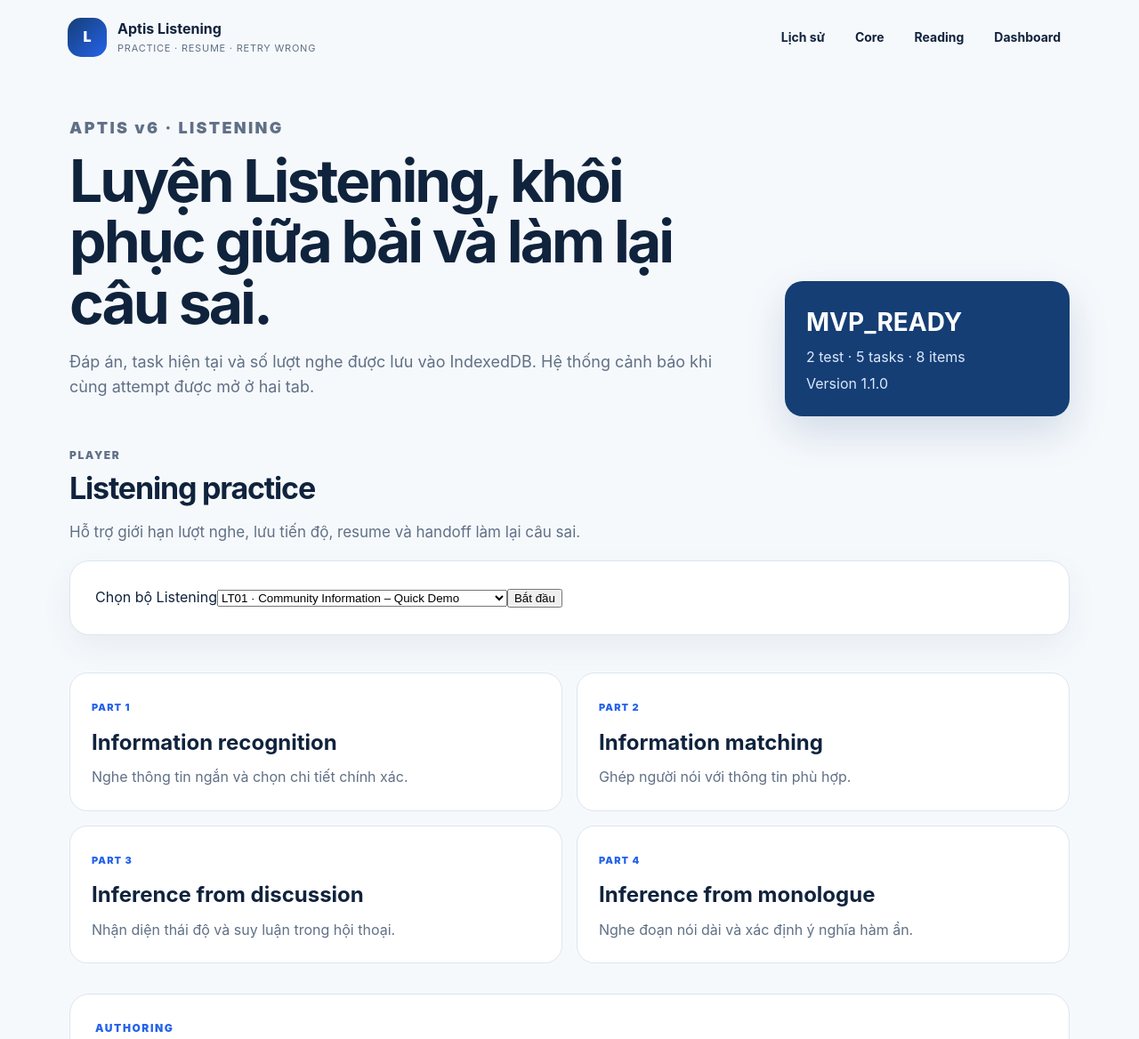
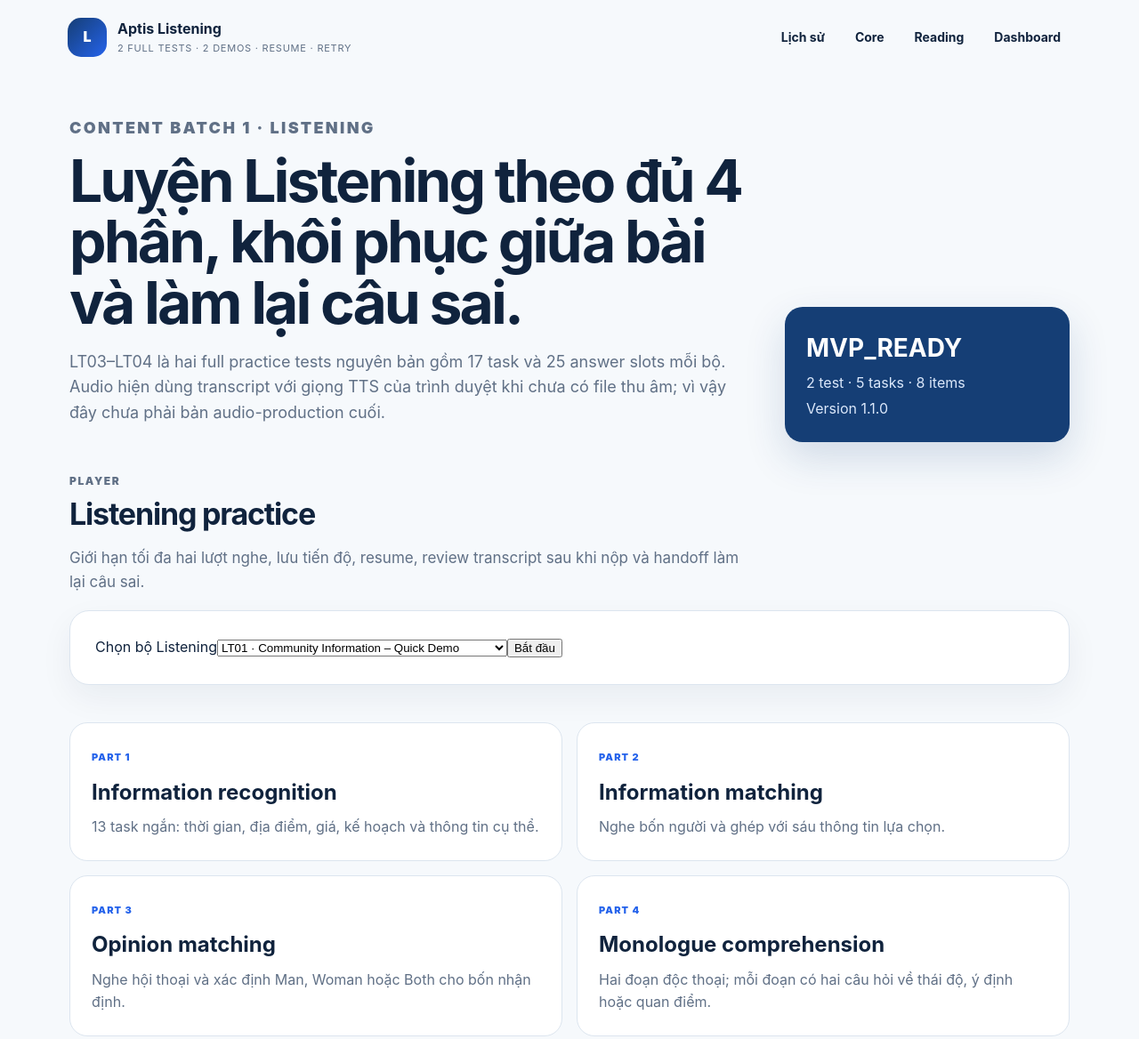
Before and after one commit to forlanguage/forlanguage.github.io, a plain HTML site: page aptis/listening/index.html in a window 1280 px wide. Shown: the top 1168 px of the page at 89% size. Drawn offline with Linux system fonts and the light colour scheme.

Commit message:
feat(listening): expose full-test R2 content on page

```diff
--- a/aptis/listening/index.html
+++ b/aptis/listening/index.html
@@ -4,7 +4,7 @@
   <meta charset="utf-8">
   <meta name="viewport" content="width=device-width,initial-scale=1">
   <meta name="theme-color" content="#153e75">
-  <meta name="description" content="Aptis Listening practice with recoverable in-progress attempts.">
+  <meta name="description" content="Aptis Listening practice with full tests and recoverable in-progress attempts.">
   <title>Aptis Listening · ForLanguage</title>
   <link rel="stylesheet" href="/aptis/dashboard-v6.css?v=1">
   <link rel="stylesheet" href="/aptis/listening/listening-v6.css?v=1">
@@ -12,18 +12,19 @@
 </head>
 <body>
   <header class="aptis-nav">
-    <a class="aptis-brand" href="/aptis/"><span class="aptis-brand-mark">L</span><span><strong>Aptis Listening</strong><small>Practice · resume · retry wrong</small></span></a>
+    <a class="aptis-brand" href="/aptis/"><span class="aptis-brand-mark">L</span><span><strong>Aptis Listening</strong><small>2 full tests · 2 demos · resume · retry</small></span></a>
     <nav class="aptis-nav-links"><a href="/aptis/history/">Lịch sử</a><a href="/aptis/core/">Core</a><a href="/aptis/reading/">Reading</a><a class="primary-link" href="/aptis/">Dashboard</a></nav>
   </header>
   <main class="listening-page">
-    <section class="listening-hero"><div><p class="eyebrow">APTIS v6 · LISTENING</p><h1>Luyện Listening, khôi phục giữa bài và làm lại câu sai.</h1><p>Đáp án, task hiện tại và số lượt nghe được lưu vào IndexedDB. Hệ thống cảnh báo khi cùng attempt được mở ở hai tab.</p></div><aside id="listeningStatus" class="status-panel">Đang tải manifest…</aside></section>
-    <section class="practice-section"><div class="section-heading"><p class="eyebrow">PLAYER</p><h2>Listening practice</h2><p>Hỗ trợ giới hạn lượt nghe, lưu tiến độ, resume và handoff làm lại câu sai.</p></div><div id="practiceHost"><div class="practice-card">Đang tải Listening…</div></div></section>
-    <section class="listening-grid"><article><span>PART 1</span><h2>Information recognition</h2><p>Nghe thông tin ngắn và chọn chi tiết chính xác.</p></article><article><span>PART 2</span><h2>Information matching</h2><p>Ghép người nói với thông tin phù hợp.</p></article><article><span>PART 3</span><h2>Inference from discussion</h2><p>Nhận diện thái độ và suy luận trong hội thoại.</p></article><article><span>PART 4</span><h2>Inference from monologue</h2><p>Nghe đoạn nói dài và xác định ý nghĩa hàm ẩn.</p></article></section>
+    <section class="listening-hero"><div><p class="eyebrow">CONTENT BATCH 1 · LISTENING</p><h1>Luyện Listening theo đủ 4 phần, khôi phục giữa bài và làm lại câu sai.</h1><p>LT03–LT04 là hai full practice tests nguyên bản gồm 17 task và 25 answer slots mỗi bộ. Audio hiện dùng transcript với giọng TTS của trình duyệt khi chưa có file thu âm; vì vậy đây chưa phải bản audio-production cuối.</p></div><aside id="listeningStatus" class="status-panel">Đang tải manifest…</aside></section>
+    <section class="practice-section"><div class="section-heading"><p class="eyebrow">PLAYER</p><h2>Listening practice</h2><p>Giới hạn tối đa hai lượt nghe, lưu tiến độ, resume, review transcript sau khi nộp và handoff làm lại câu sai.</p></div><div id="practiceHost"><div class="practice-card">Đang tải Listening…</div></div></section>
+    <section class="listening-grid"><article><span>PART 1</span><h2>Information recognition</h2><p>13 task ngắn: thời gian, địa điểm, giá, kế hoạch và thông tin cụ thể.</p></article><article><span>PART 2</span><h2>Information matching</h2><p>Nghe bốn người và ghép với sáu thông tin lựa chọn.</p></article><article><span>PART 3</span><h2>Opinion matching</h2><p>Nghe hội thoại và xác định Man, Woman hoặc Both cho bốn nhận định.</p></article><article><span>PART 4</span><h2>Monologue comprehension</h2><p>Hai đoạn độc thoại; mỗi đoạn có hai câu hỏi về thái độ, ý định hoặc quan điểm.</p></article></section>
     <section class="schema-panel"><div><p class="eyebrow">AUTHORING</p><h2>Google Sheet Listening</h2></div><div class="schema-actions"><a href="https://docs.google.com/spreadsheets/d/1JYTZGLtHKDDHxItpPye_7q0Om4Mq_3iawCQqAMKfNug/edit?usp=drivesdk" target="_blank" rel="noopener">Mở question bank</a><a href="/aptis/listening/schema-v1.json">JSON Schema</a><a href="https://github.com/forlanguage/forlanguage.github.io/issues/new?template=contribute-questions.yml">Đóng góp câu hỏi</a></div></section>
   </main>
   <script src="/aptis/shared/attempt-store-v6.js?v=2"></script>
   <script src="/aptis/shared/tab-lock-v1.js?v=1"></script>
-  <script src="/aptis/listening/listening-player-v1.js?v=3"></script>
+  <script src="/aptis/shared/content-refresh-loader-v1.js?v=1"></script>
+  <script src="/aptis/listening/listening-player-v1.js?v=4"></script>
   <script src="/aptis/listening/listening-retry-v2.js?v=1"></script>
 </body>
 </html>
```
